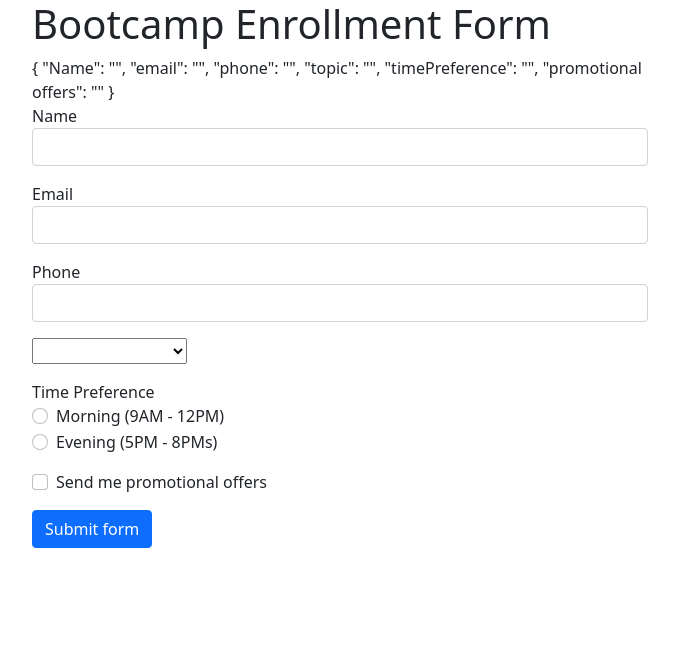
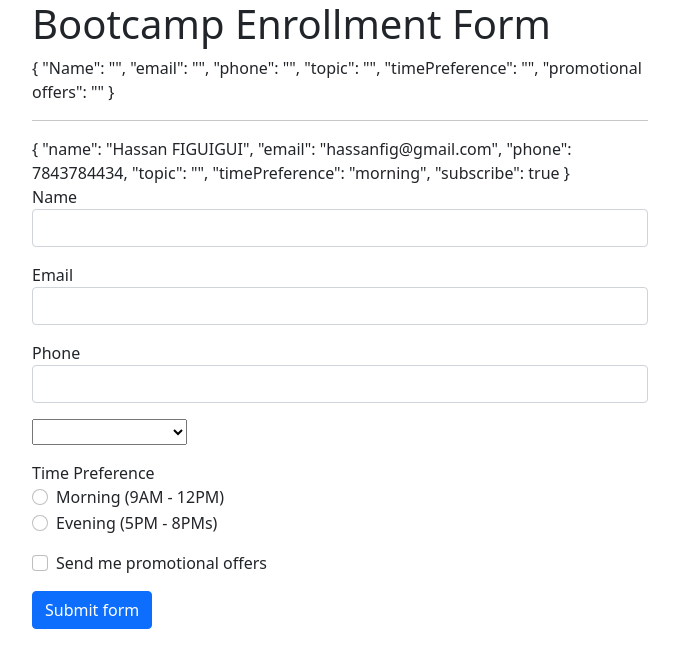
Before and after one commit to hassanfigui1/angular_forms, an Angular app in the folder angular_forms/: page / in a window 1280 px wide. Shown: the top 668 px of the page, without its empty margins (300-979 px from the left). Built offline with nearby package versions, Linux system fonts and the light colour scheme.

Commit message:
displaying the user instant values

```diff
--- a/angular_forms/src/app/app.component.ts
+++ b/angular_forms/src/app/app.component.ts
@@ -1,5 +1,4 @@
 import { Component } from '@angular/core';
-import { User } from './user';
 
 @Component({
   selector: 'app-root',
@@ -8,5 +7,4 @@ import { User } from './user';
 })
 export class AppComponent {
   title = 'angular_forms';
-  userModel = new User('Hassan FIGUIGUI','hassanfig@gmail.com', 7843784434, '','morning',true)
 }
--- a/angular_forms/src/app/form-component/form-component.component.html
+++ b/angular_forms/src/app/form-component/form-component.component.html
@@ -2,6 +2,8 @@
     <h1 class="title">Bootcamp Enrollment Form</h1>
     <form #userForm="ngForm">
         {{userForm.value| json}}
+        <hr />
+        {{userModel | json}}
         <div class="form-group mb-3">
             <label>Name</label>
             <input type="text" ngModel name="Name" class="form-control">
--- a/angular_forms/src/app/form-component/form-component.component.ts
+++ b/angular_forms/src/app/form-component/form-component.component.ts
@@ -1,4 +1,5 @@
 import { Component } from '@angular/core';
+import { User } from '../user';
 
 @Component({
   selector: 'app-form-component',
@@ -8,4 +9,6 @@ import { Component } from '@angular/core';
 export class FormComponentComponent {
 
   topics = ['Angular','React','Vue js'];
+  userModel = new User('Hassan FIGUIGUI','hassanfig@gmail.com', 7843784434, '','morning',true)
+
 }
```
